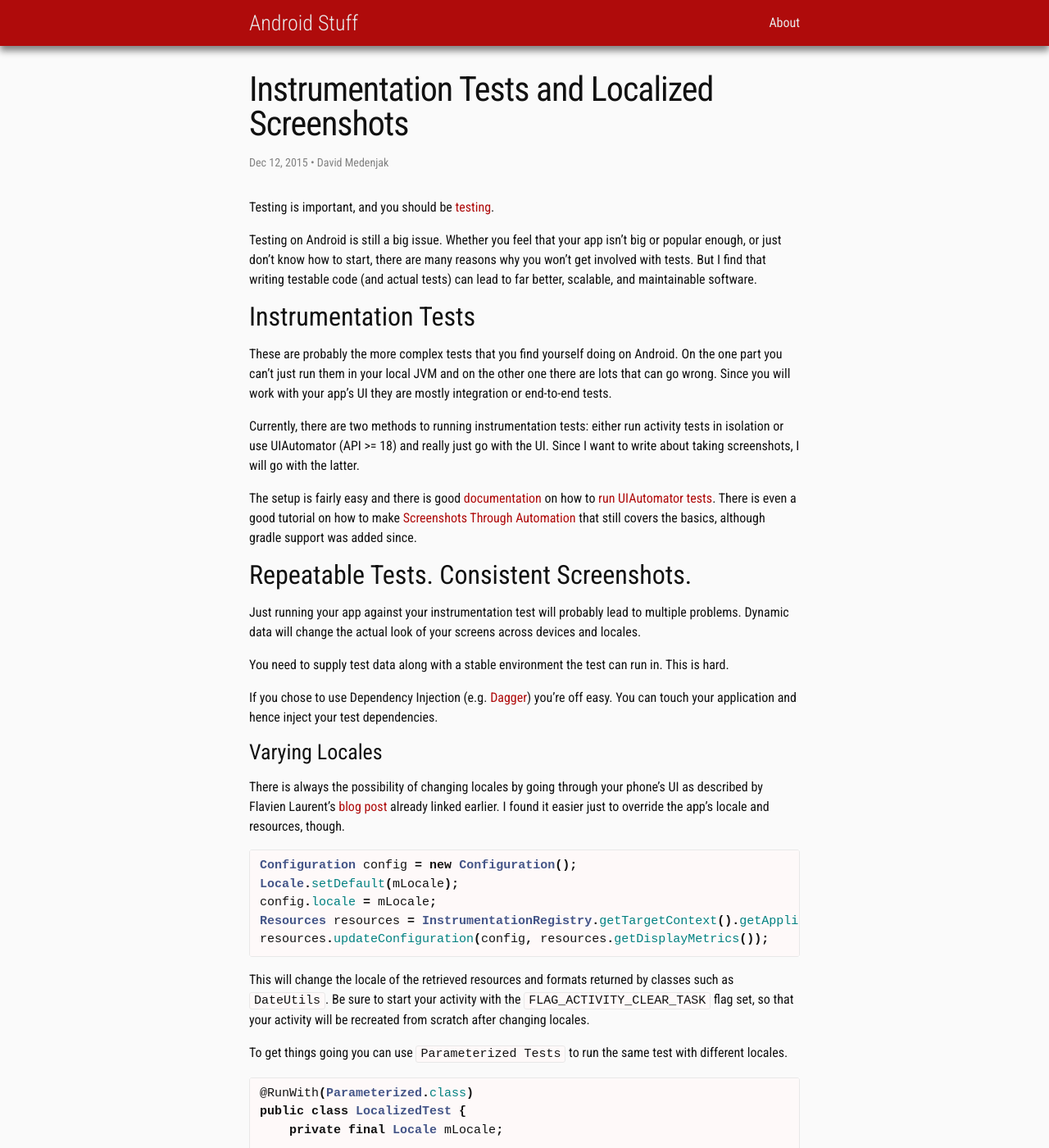
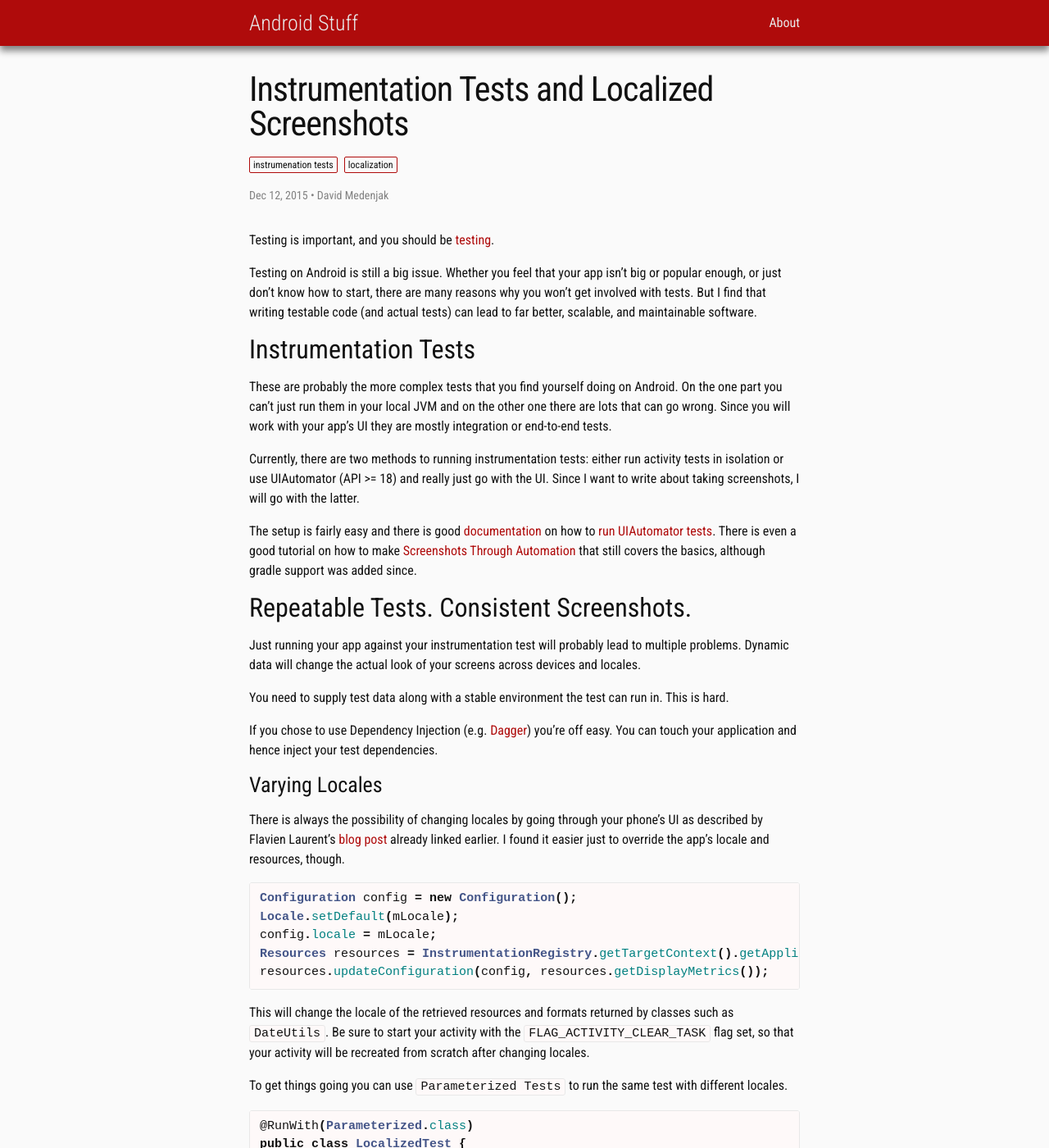
Before and after one commit to bleeding182/bleeding182.github.io, a Jekyll site: the page built from _posts/2015-12-12-instrumentation-tests-and-localized-screenshots.markdown, in a window 1280 px wide and 1400 px high. Shown: the whole window at 82% size. Built offline with Jekyll 4.4.1, drawn with Linux system fonts in a browser that asks for light colours.

Commit message:
tag support started

```diff
--- a/_layouts/post.html
+++ b/_layouts/post.html
@@ -8,6 +8,11 @@ layout: default
         content="{{ page.excerpt | strip_html | truncatewords: 40 }}" />
   <header class="post-header">
     <h1 class="post-title" itemprop="name headline">{{ page.title }}</h1>
+    {% if page.tags.size > 0 %}
+    <p class="tags">
+    <small>{{ page.tags | join: '</small><small class="tag">' }}</small>
+    </p>
+    {% endif %}
     <p class="post-meta"><time datetime="{{ page.date | date_to_xmlschema }}" itemprop="datePublished dateModified">{{ page.date | date: "%b %-d, %Y" }}</time>{% if page.author %} • <span itemprop="author" itemscope itemtype="http://schema.org/Person"><span itemprop="name">{{ page.author }}</span></span>{% endif %}</p>
   </header>
 
--- /dev/null
+++ b/_sass/_tags.scss
@@ -0,0 +1,14 @@
+
+.tags {
+    :first-child {
+        margin: 4px 4px 4px 0px;
+    }
+    small {
+        border-color: $primary-color;
+        border-width: 1px;
+        margin: 4px 4px;
+        border-style: solid;
+        border-radius: 2px;
+        padding: 2px 4px;
+    }
+}
--- a/css/main.scss
+++ b/css/main.scss
@@ -61,5 +61,6 @@ $color-primary-4: #6B0000;
         "layout",
         "syntax-highlighting",
         "buttons",
-        "waves"
+        "waves",
+        "tags"
 ;
--- a/index.html
+++ b/index.html
@@ -16,6 +16,11 @@ layout: default
             <h2 itemprop="name headline">
               <a class="post-link" href="{{ post.url | prepend: site.baseurl }}" itemprop="mainEntityOfPage url">{{ post.title }}</a>
             </h2>
+            {% if post.tags.size > 0 %}
+            <p class="tags" style="margin-top: -16px;">
+            <small>{{ post.tags | join: '</small><small class="tag">' }}</small>
+            </p>
+            {% endif %}
             <meta itemprop="keywords" content="{{ post.tags | join: ',' }}" />
             <div itemprop="description">{{ post.excerpt }}</div>
         </article>
```
